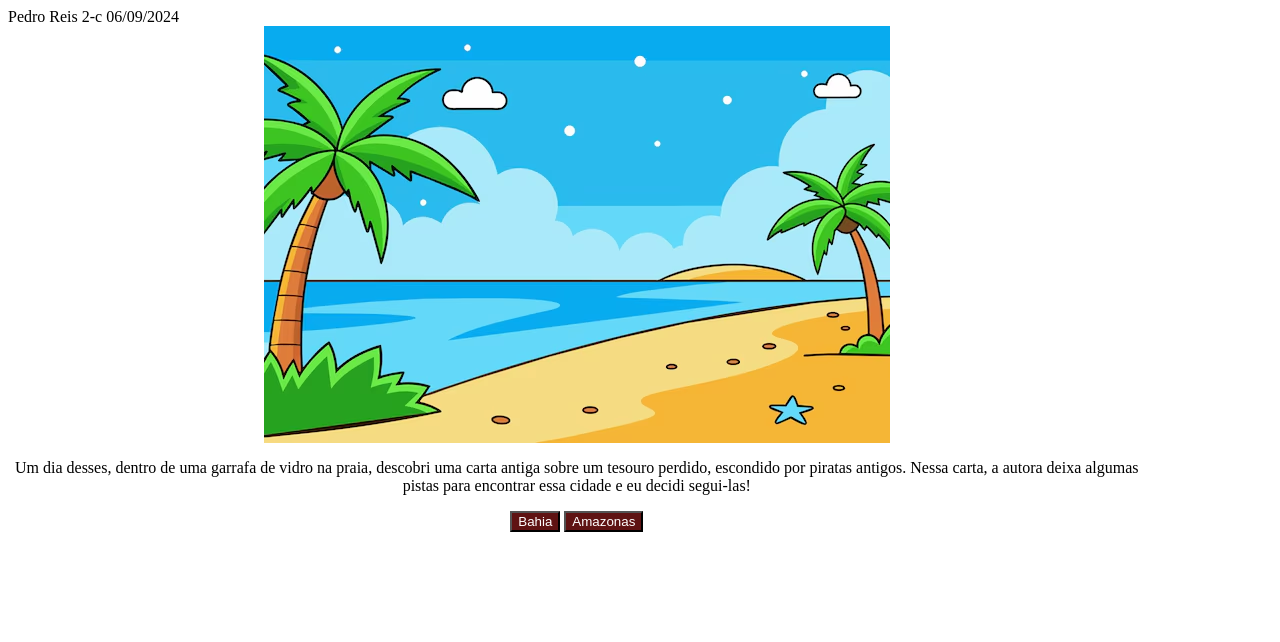
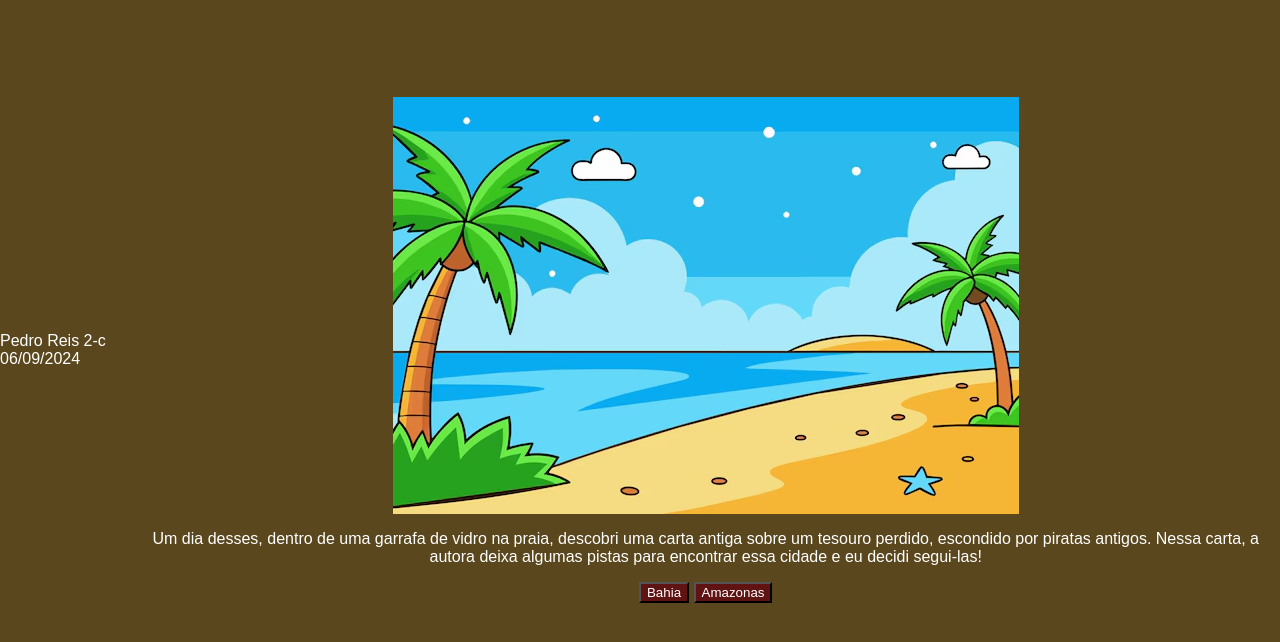
Before and after one commit to Pedroreizsantana123/Criando-aventura, a plain HTML site: page index.html in a window 1280 px wide. Drawn offline with Linux system fonts and the light colour scheme; a web font is replaced by a local one.

Commit message:
style.css

```diff
--- a/style.css
+++ b/style.css
@@ -1,5 +1,3 @@
-Pedro Reis 2-C 06/09/2024
-
 
 body {
     background-color: #5a471d;
```
